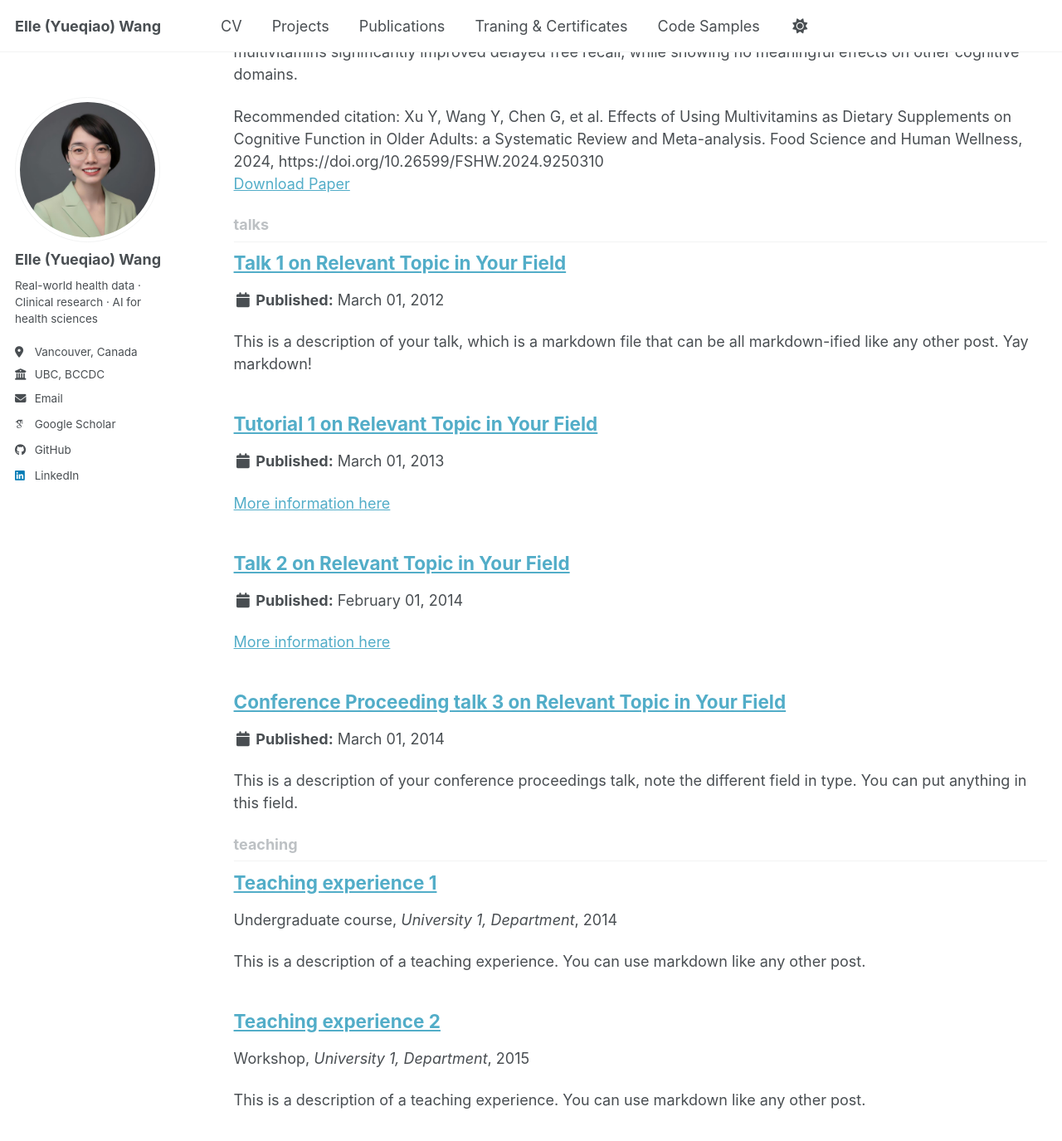
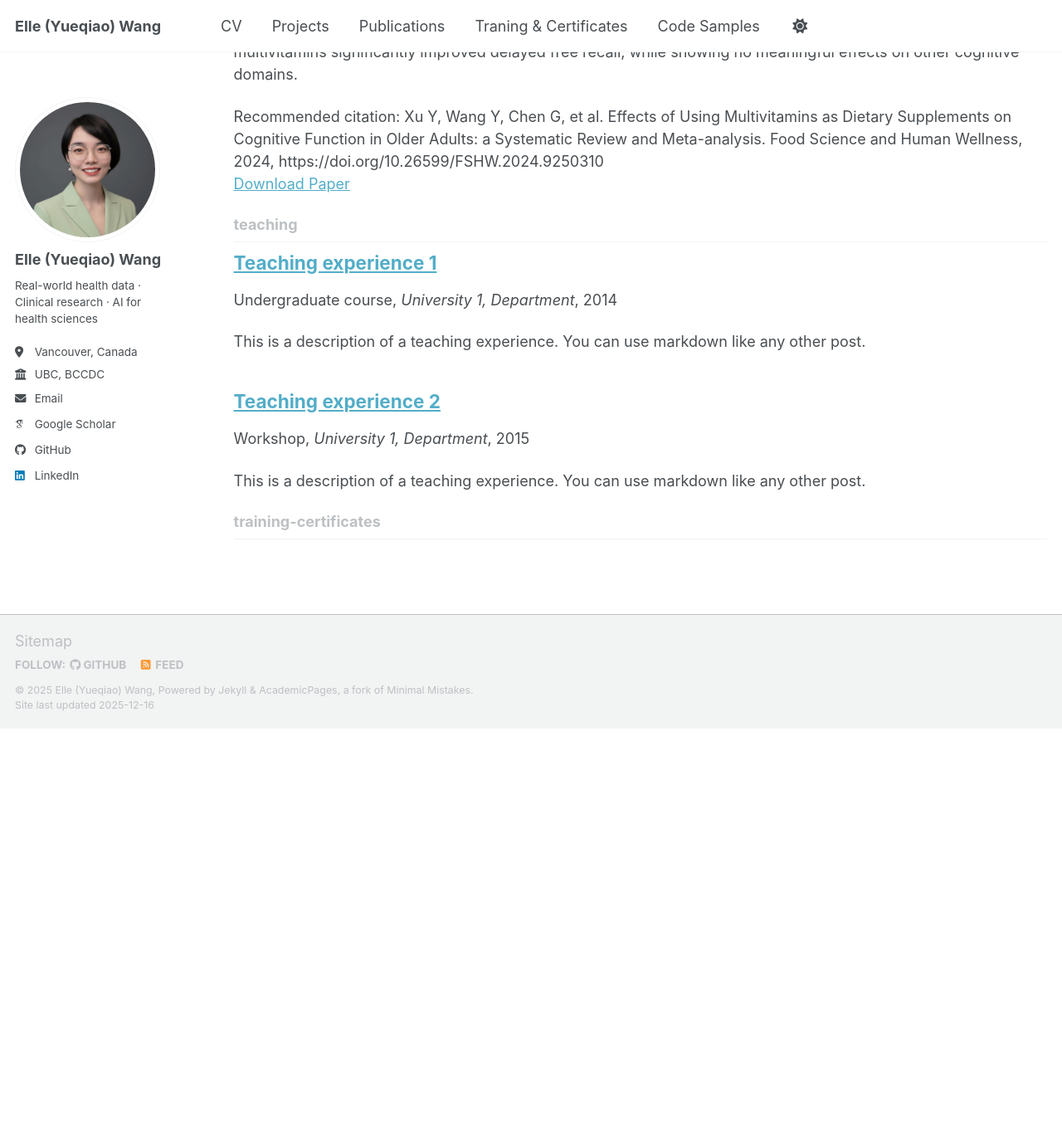
Before and after one commit to elle-y-wang/elle-y-wang.github.io, a Jekyll site: the page built from _pages/collection-archive.html, in a window 1280 px wide and 1400 px high, scrolled down 4715 px. Shown: the top 1375 px of the window at 83% size. Built offline with Jekyll 4.4.1, drawn with Linux system fonts in a browser that asks for light colours; some web fonts are replaced; a script bundle is joined from its source files by our own code; library files that are not in the unit come from our copies; after the commit the page ends 5593 px from its top, so only the background shows below that.

Commit message:
Update _config.yml

```diff
--- a/_config.yml
+++ b/_config.yml
@@ -230,7 +230,7 @@ collections:
   portfolio:
     output: true
     permalink: /:collection/:path/
-  talks:
+  training-certificates:
     output: true
     permalink: /:collection/:path/
 
@@ -282,10 +282,10 @@ defaults:
       author_profile: true
       share: true
       comment: true
-  # _talks
+  # _training-certificates
   - scope:
       path: ""
-      type: talks
+      type: training-certificates
     values:
       layout: talk
       author_profile: true
```
